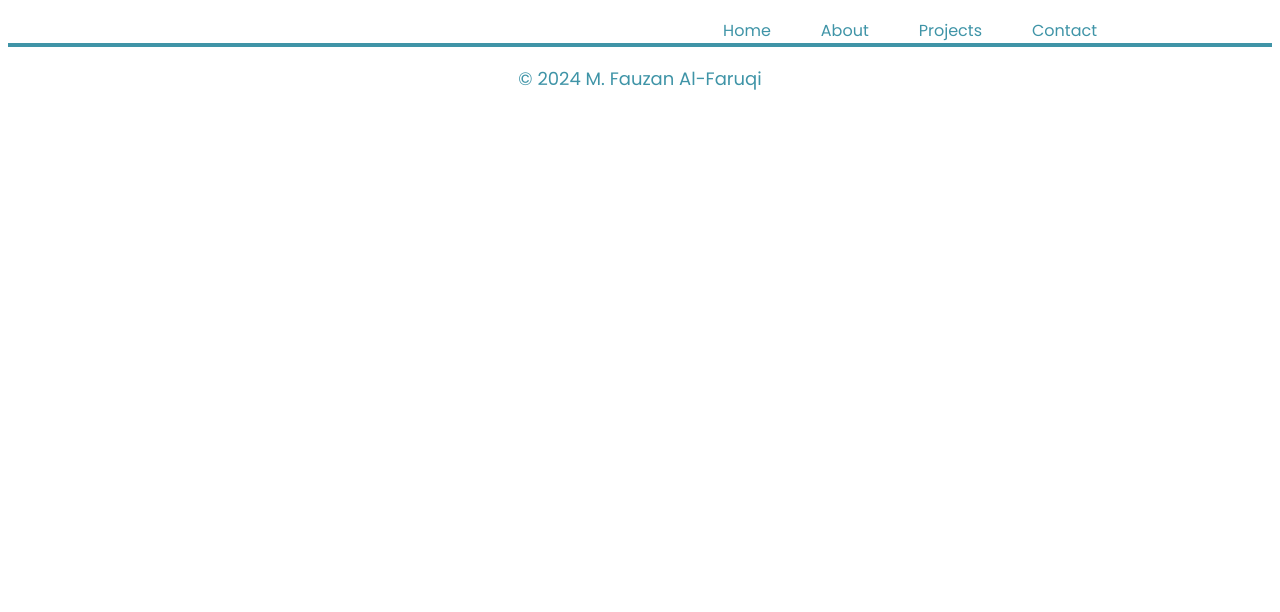
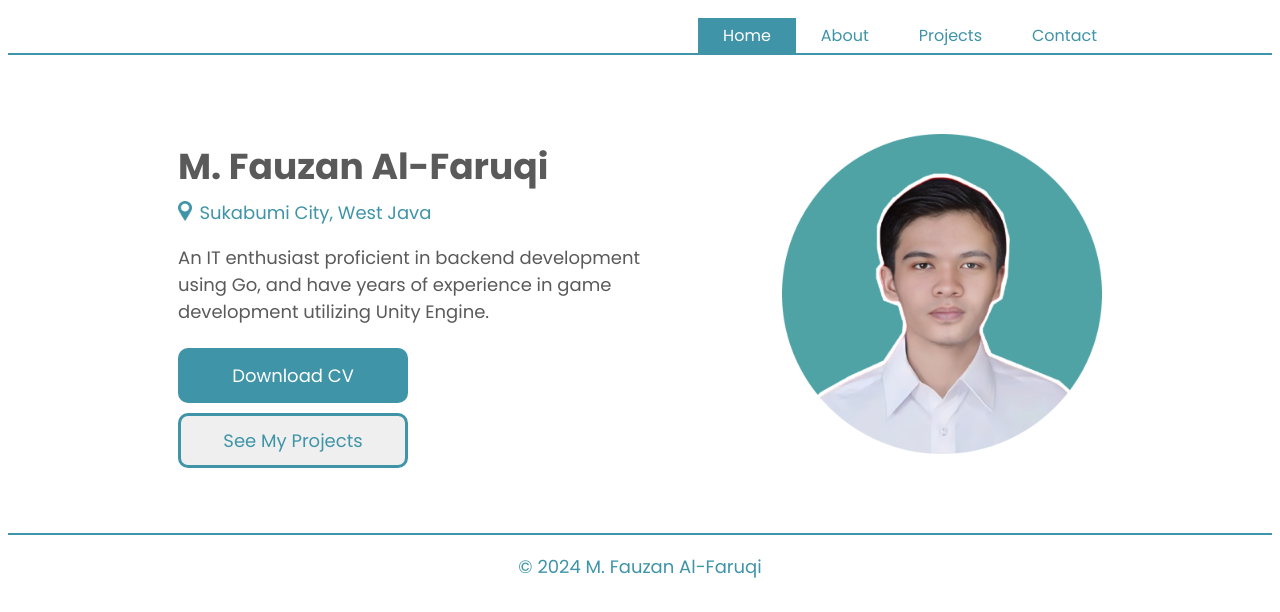
Before and after one commit to fauzanalfaruqi/portofolio, a Vue app: page / in a window 1280 px wide. Shown: the top 612 px of the page. Built offline with nearby package versions, Linux system fonts and the light colour scheme.

Commit message:
[Fix] Fix routing

```diff
--- a/src/components/NavbarComponent.vue
+++ b/src/components/NavbarComponent.vue
@@ -1,7 +1,7 @@
 <template>
     <div class="navbar">
         <div class="nav-container">
-            <router-link :class="{'active-nav-link': $route.path === '/portofolio', 'nav-link': $route.path !== '/portofolio'}" to="/portofolio">Home</router-link>
+            <router-link :class="{'active-nav-link': $route.path === '/', 'nav-link': $route.path !== '/'}" to="/">Home</router-link>
             <router-link :class="{'active-nav-link': $route.path === '/about', 'nav-link': $route.path !== '/about'}" to="/about">About</router-link>
             <router-link :class="{'active-nav-link': $route.path === '/projects', 'nav-link': $route.path !== '/projects'}" to="/projects">Projects</router-link>
             <router-link :class="{'active-nav-link': $route.path === '/contact', 'nav-link': $route.path !== '/contact'}" to="/contact">Contact</router-link>
--- a/src/router/router.js
+++ b/src/router/router.js
@@ -9,7 +9,7 @@ import FooterComponent from '../components/FooterComponent.vue'
 
 const routes = [
   {
-    path: '/portofolio',
+    path: '/',
     name: 'Home',
     components: {
         default: HomeView,
@@ -48,6 +48,7 @@ const routes = [
 
 const router = createRouter({
   history: createWebHistory(),
+  base: '/portofolio/',
   routes
 });
 
```
